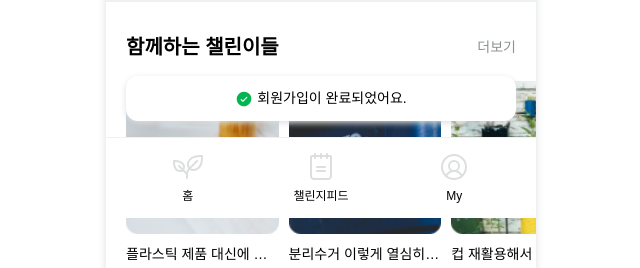
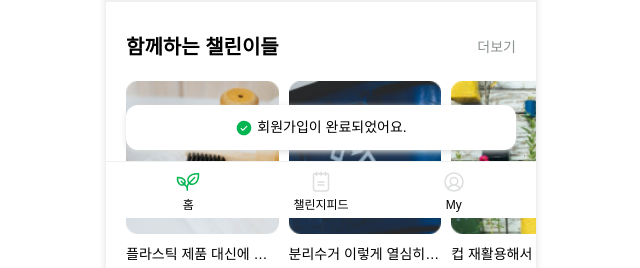
Before and after one commit to whatever-mentoring/Dopamine_Frontend, a React (Vite) app: page /home in a window 1280 px wide. Shown: the part 582-850 px from the top of the page, without its empty margins (319-959 px from the left). Built offline with nearby package versions, Linux system fonts and the light colour scheme; a web font is replaced by a local one.

Commit message:
design: 탭바 완료

```diff
--- a/src/components/common/TabBar/StyledNav.js
+++ b/src/components/common/TabBar/StyledNav.js
@@ -3,22 +3,23 @@ import styled from 'styled-components';
 const StyledNav = styled.nav`
   position: fixed;
   display: flex;
-  gap: 10px;
   bottom: 0;
   width: min(100%, 430px);
-  padding: 0 20px;
+  padding: 8px 16px 4px;
   background: var(--white);
   border-top: 1px solid var(--gray-100);
 
   a {
-    padding: 13px 0;
     text-align: center;
     width: 100%;
     font-size: var(--text-s);
 
     svg {
       display: block;
+      width: 24px;
+      height: 24px;
       margin: 0 auto 4px;
+      margin-bottom: 2px;
     }
     path {
       stroke: var(--gray-200);
--- a/src/components/common/TabBar/navList.jsx
+++ b/src/components/common/TabBar/navList.jsx
@@ -1,7 +1,7 @@
 const navList = [
   {
     name: '홈',
-    path: '/',
+    path: '/home',
     img: (
       <svg
         width="32"
--- a/src/components/common/statusAlert/StyledDiv.js
+++ b/src/components/common/statusAlert/StyledDiv.js
@@ -5,7 +5,7 @@ const StyledDiv = styled.div`
   position: fixed;
   left: 50%;
   transform: translateX(-50%);
-  bottom: 97px;
+  bottom: 68px;
   z-index: 1000;
 
   width: calc(min(100%, 430px) - 40px);
--- a/src/pages/home/Home.jsx
+++ b/src/pages/home/Home.jsx
@@ -1,6 +1,6 @@
 import { Swiper, SwiperSlide } from 'swiper/react';
 import TabBar from '../../components/common/TabBar/TabBar';
-import { MButton, SButton } from '../../components/common/Buttons';
+import { SButton } from '../../components/common/Buttons';
 import JoinStatus from '../../components/JoinStatus';
 import ProofModal from '../../components/common/modal/ProofModal';
 import {
--- a/src/pages/home/StyledHome.jsx
+++ b/src/pages/home/StyledHome.jsx
@@ -2,7 +2,7 @@ import styled from 'styled-components';
 
 const StyledMain = styled.main`
   position: relative;
-  padding-bottom: 44px;
+  padding-bottom: 56px;
 
   &::before {
     content: '';
```
